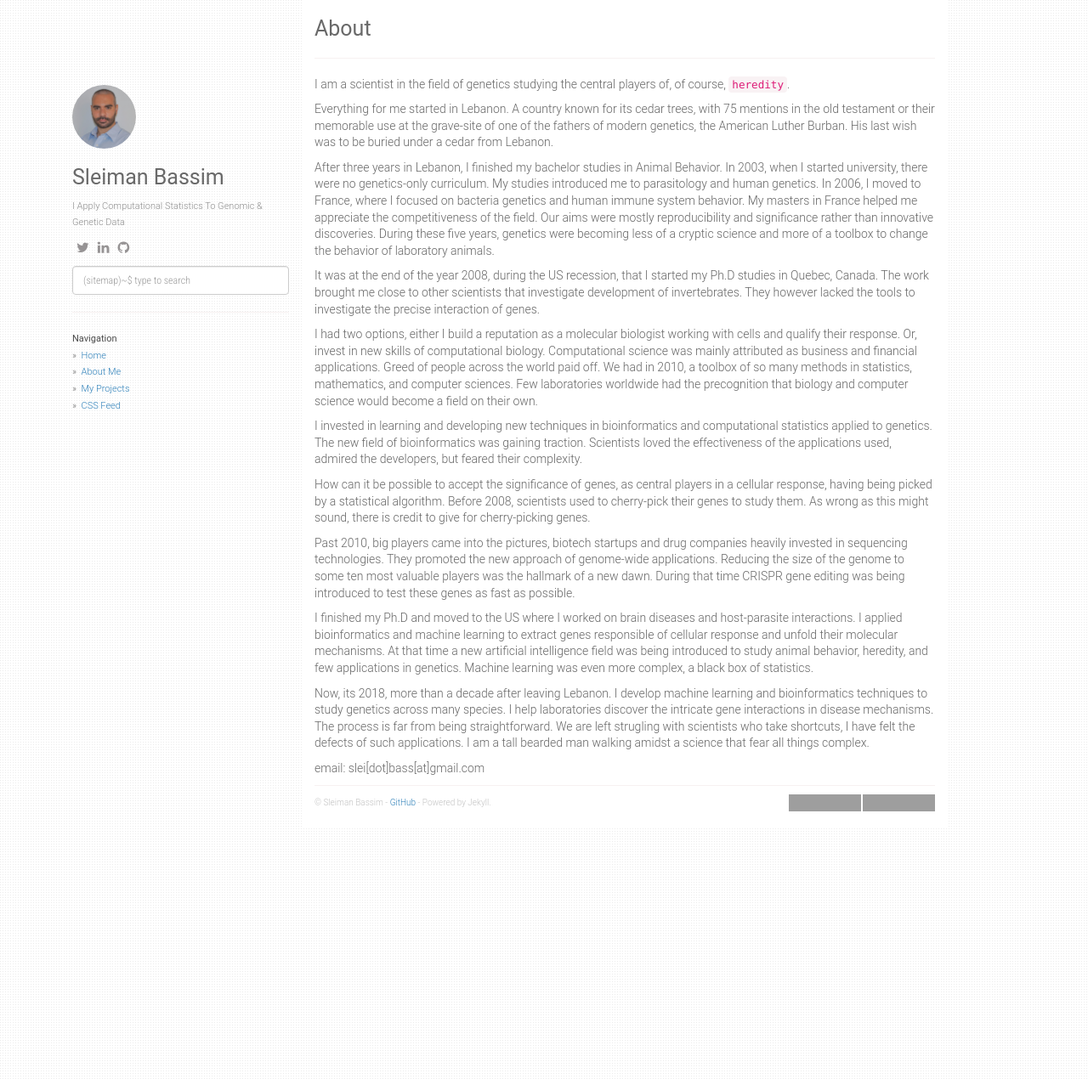
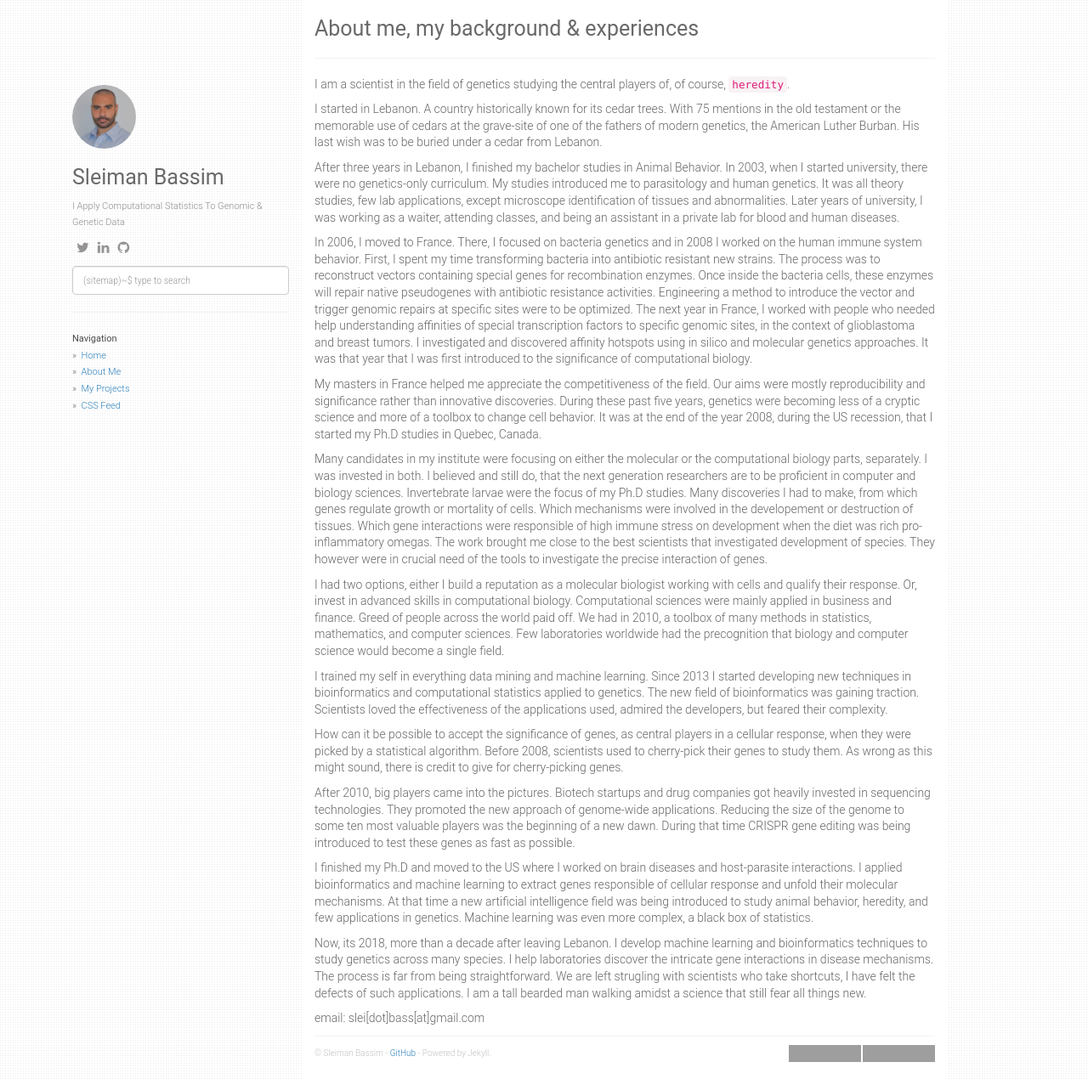
Before and after one commit to neocruiser/neocruiser.github.io, a Jekyll site: the page built from about.md, in a window 1280 px wide and 1270 px high. Shown: the whole window at 85% size. Built offline with Jekyll 4.4.1, drawn with Linux system fonts in a browser that asks for light colours; nearby versions of some CDN libraries; grey boxes are pictures that could not be loaded.

Commit message:
new post, about changed

```diff
--- a/about.md
+++ b/about.md
@@ -1,38 +1,85 @@
 ---
 layout: page
-title: About
+title: "About me, my background & experiences"
 permalink: /about/
 ---
 
 I am a scientist in the field of genetics studying the central players of, of course, `heredity`.
 
-Everything for me started in Lebanon. A country known for its cedar trees, with 75 mentions in the old testament or their memorable use at the grave-site of one of the fathers of modern genetics, the American Luther Burban. His last wish was to be buried under a cedar from Lebanon.
+I started in Lebanon. A country historically known for its cedar trees.
+With 75 mentions in the old testament or the memorable use of cedars at the grave-site of one of the fathers of modern genetics, the American Luther Burban.
+His last wish was to be buried under a cedar from Lebanon.
 
-After three years in Lebanon, I finished my bachelor studies in Animal Behavior. In 2003, when I started university, there were no genetics-only curriculum. My studies introduced me to parasitology and human genetics. In 2006, I moved to France, where I focused on bacteria genetics and human immune system behavior.
-My masters in France helped me appreciate the competitiveness of the field. Our aims were mostly reproducibility and significance rather than innovative discoveries. During these five years, genetics were becoming less of a cryptic science and more of a toolbox to change the behavior of laboratory animals.
+After three years in Lebanon, I finished my bachelor studies in Animal Behavior.
+In 2003, when I started university, there were no genetics-only curriculum.
+My studies introduced me to parasitology and human genetics.
+It was all theory studies, few lab applications, except microscope identification of tissues and abnormalities.
+Later years of university, I was working as a waiter, attending classes, and being an assistant in a private lab for blood and human diseases.
 
-It was at the end of the year 2008, during the US recession, that I started my Ph.D studies in Quebec, Canada. The work brought me close to other scientists that investigate development of invertebrates. They however lacked the tools to investigate the precise interaction of genes.
-
-I had two options, either I build a reputation as a molecular biologist working with cells and qualify their response. Or, invest in new skills of computational biology. Computational science was mainly attributed as business and financial applications. Greed of people across the world paid off.
-We had in 2010, a toolbox of so many methods in statistics, mathematics, and computer sciences. Few laboratories worldwide had the precognition that biology and computer science would become a field on their own.
-
-I invested in learning and developing new techniques in bioinformatics and computational statistics applied to genetics. The new field of bioinformatics was gaining traction. Scientists loved the effectiveness of the applications used, admired the developers, but feared their complexity.
+In 2006, I moved to France.
+There, I focused on bacteria genetics and in 2008 I worked on the human immune system behavior.
+First, I spent my time transforming bacteria into antibiotic resistant new strains.
+The process was to reconstruct vectors containing special genes for recombination enzymes.
+Once inside the bacteria cells, these enzymes will repair native pseudogenes with antibiotic resistance activities.
+Engineering a method to introduce the vector and trigger genomic repairs at specific sites were to be optimized.
+The next year in France, I worked with people who needed help understanding affinities of special transcription factors to specific genomic sites, in the context of glioblastoma and breast tumors.
+I investigated and discovered affinity hotspots using in silico and molecular genetics approaches.
+It was that year that I was first introduced to the significance of computational biology.
 
 
-How can it be possible to accept the significance of genes, as central players in a cellular response, having being picked by a statistical algorithm. Before 2008, scientists used to cherry-pick their genes to study them. As wrong as this might sound, there is credit to give for cherry-picking genes.
+My masters in France helped me appreciate the competitiveness of the field.
+Our aims were mostly reproducibility and significance rather than innovative discoveries.
+During these past five years, genetics were becoming less of a cryptic science and more of a toolbox to change cell behavior.
+It was at the end of the year 2008, during the US recession, that I started my Ph.D studies in Quebec, Canada.
 
-Past 2010, big players came into the pictures, biotech startups and drug companies heavily invested in sequencing technologies. They promoted the new approach of genome-wide applications. Reducing the size of the genome to some ten most valuable players was the hallmark of a new dawn.
+
+Many candidates in my institute were focusing on either the molecular or the computational biology parts, separately.
+I was invested in both.
+I believed and still do, that the next generation researchers are to be proficient in computer and biology sciences.
+Invertebrate larvae were the focus of my Ph.D studies.
+Many discoveries I had to make, from which genes regulate growth or mortality of cells.
+Which mechanisms were involved in the developement or destruction of tissues.
+Which gene interactions were responsible of high immune stress on development when the diet was rich pro-inflammatory omegas.
+The work brought me close to the best scientists that investigated development of species.
+They however were in crucial need of the tools to investigate the precise interaction of genes.
+
+
+I had two options, either I build a reputation as a molecular biologist working with cells and qualify their response.
+Or, invest in advanced skills in computational biology.
+Computational sciences were mainly applied in business and finance.
+Greed of people across the world paid off.
+We had in 2010, a toolbox of many methods in statistics, mathematics, and computer sciences.
+Few laboratories worldwide had the precognition that biology and computer science would become a single field.
+
+
+I trained my self in everything data mining and machine learning.
+Since 2013 I started developing new techniques in bioinformatics and computational statistics applied to genetics.
+The new field of bioinformatics was gaining traction.
+Scientists loved the effectiveness of the applications used, admired the developers, but feared their complexity.
+
+
+How can it be possible to accept the significance of genes, as central players in a cellular response, when they were picked by a statistical algorithm.
+Before 2008, scientists used to cherry-pick their genes to study them.
+As wrong as this might sound, there is credit to give for cherry-picking genes.
+
+After 2010, big players came into the pictures.
+Biotech startups and drug companies got heavily invested in sequencing technologies.
+They promoted the new approach of genome-wide applications.
+Reducing the size of the genome to some ten most valuable players was the beginning of a new dawn.
 During that time CRISPR gene editing was being introduced to test these genes as fast as possible.
 
 
-I finished my Ph.D and moved to the US where I worked on brain diseases and host-parasite interactions. I applied bioinformatics and machine learning to extract genes responsible of cellular response and unfold their molecular mechanisms.
-At that time a new artificial intelligence field was being introduced to study animal behavior, heredity, and few applications in genetics. Machine learning was even more complex, a black box of statistics.
+I finished my Ph.D and moved to the US where I worked on brain diseases and host-parasite interactions.
+I applied bioinformatics and machine learning to extract genes responsible of cellular response and unfold their molecular mechanisms.
+At that time a new artificial intelligence field was being introduced to study animal behavior, heredity, and few applications in genetics.
+Machine learning was even more complex, a black box of statistics.
 
-Now, its 2018, more than a decade after leaving Lebanon. I develop machine learning and bioinformatics techniques to study genetics across many species.
+Now, its 2018, more than a decade after leaving Lebanon.
+I develop machine learning and bioinformatics techniques to study genetics across many species.
 I help laboratories discover the intricate gene interactions in disease mechanisms.
 The process is far from being straightforward.
 We are left strugling with scientists who take shortcuts, I have felt the defects of such applications.
-I am a tall bearded man walking amidst a science that fear all things complex.
+I am a tall bearded man walking amidst a science that still fear all things new.
 
 
 
```
Also changed, not shown: _posts/2018/2018-09-06-redundancy-analysis.md (+1 -1 lines), _posts/2018/2018-09-06-reinforcement-learning.md (+5 -5 lines), _posts/2018/2018-09-07-redundancy-development.md (added, +28 -0 lines), 1 other file.
